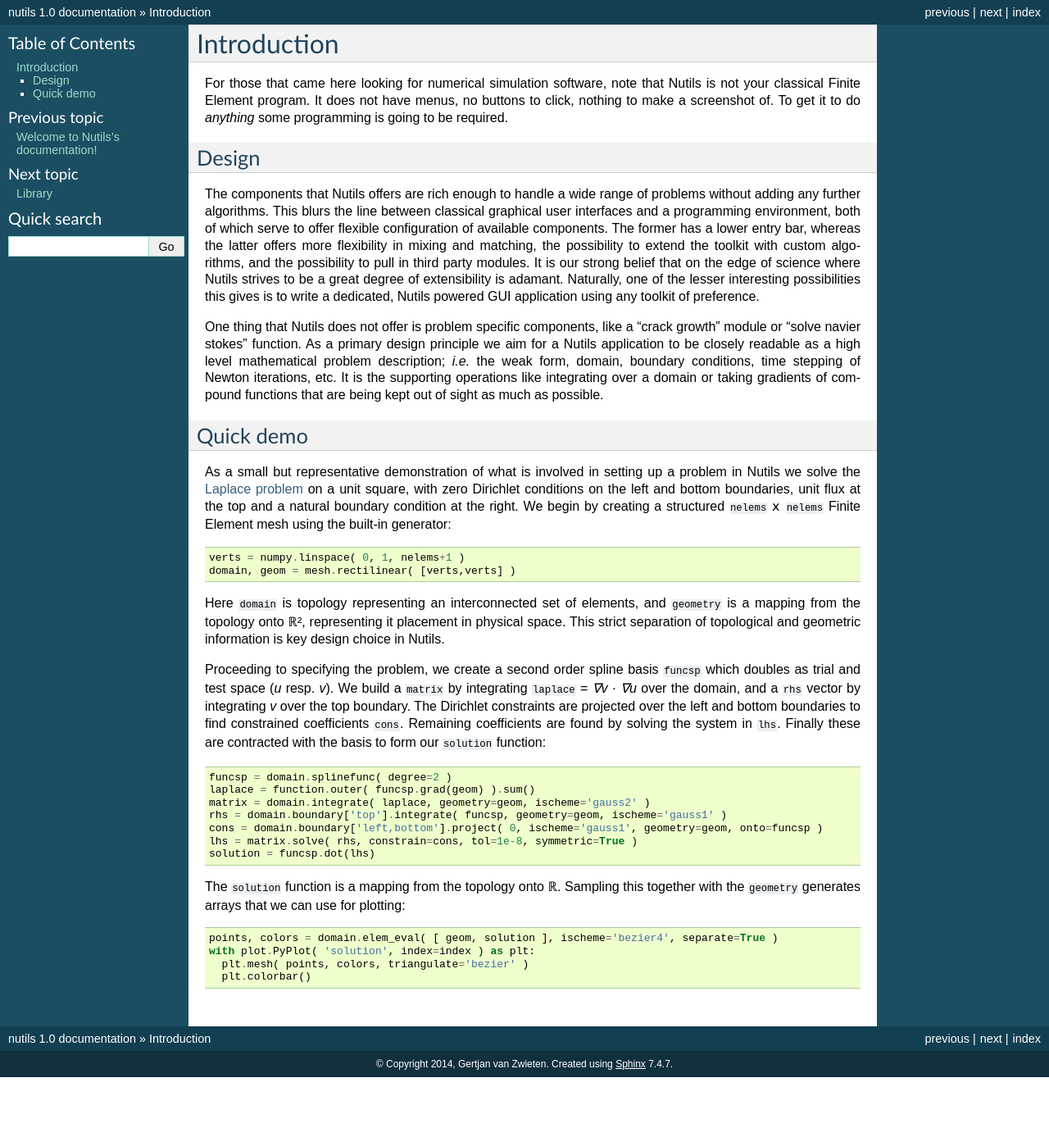
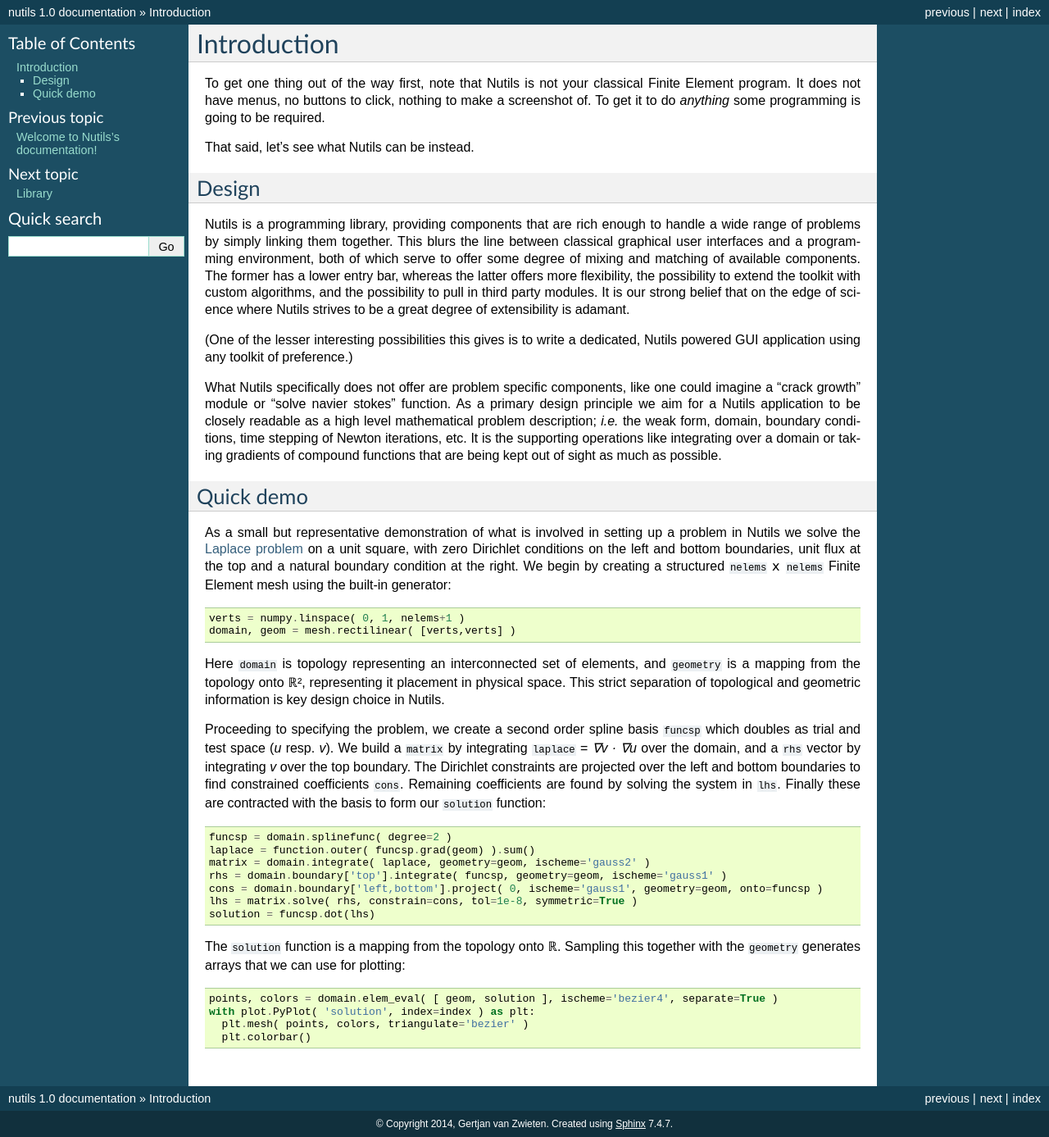
Before and after one commit to evalf/nutils, a Sphinx documentation site: the page built from docs/intro.rst, in a window 1280 px wide. Shown: the whole page at 82% size. Built offline with Sphinx 7.4.7, drawn with Linux system fonts in a browser that asks for light colours; before the commit the page ends 1314 px from its top, so only the background shows below that.

Commit message:
update docs

```diff
--- a/docs/index.rst
+++ b/docs/index.rst
@@ -20,7 +20,7 @@
   * **Speed**. Nutils are self-optimizing and support parallel computation.
     Typical scripting inefficiencies are discouraged by design.
 
-For latest project news and developments visit the project website
+For latest project news and developments visit the project website at
 `<nutils.org>`_.
 
 
--- a/docs/intro.rst
+++ b/docs/intro.rst
@@ -1,34 +1,37 @@
 Introduction
 ============
 
-For those that came here looking for numerical simulation software, note that
-Nutils is not your classical Finite Element program. It does not have menus, no
-buttons to click, nothing to make a screenshot of. To get it to do *anything*
-some programming is going to be required.
+To get one thing out of the way first, note that Nutils is not your classical
+Finite Element program. It does not have menus, no buttons to click, nothing to
+make a screenshot of. To get it to do *anything* some programming is going to
+be required.
+
+That said, let's see what Nutils can be instead.
 
 
 Design
 ------
 
-The components that Nutils offers are rich enough to handle a wide range of
-problems without adding any further algorithms. This blurs the line between
-classical graphical user interfaces and a programming environment, both of
-which serve to offer flexible configuration of available components. The former
-has a lower entry bar, whereas the latter offers more flexibility in mixing and
-matching, the possibility to extend the toolkit with custom algorithms, and the
-possibility to pull in third party modules. It is our strong belief that on the
-edge of science where Nutils strives to be a great degree of extensibility is
-adamant. Naturally, one of the lesser interesting possibilities this gives is
-to write a dedicated, Nutils powered GUI application using any toolkit of
-preference.
+Nutils is a programming library, providing components that are rich enough to
+handle a wide range of problems by simply linking them together. This blurs the
+line between classical graphical user interfaces and a programming environment,
+both of which serve to offer some degree of mixing and matching of available
+components. The former has a lower entry bar, whereas the latter offers more
+flexibility, the possibility to extend the toolkit with custom algorithms, and
+the possibility to pull in third party modules. It is our strong belief that on
+the edge of science where Nutils strives to be a great degree of extensibility
+is adamant.
 
-One thing that Nutils does not offer is problem specific components, like a
-"crack growth" module or "solve navier stokes" function. As a primary design
-principle we aim for a Nutils application to be closely readable as a high level
-mathematical problem description; `i.e.` the weak form, domain, boundary
-conditions, time stepping of Newton iterations, etc. It is the supporting
-operations like integrating over a domain or taking gradients of compound
-functions that are being kept out of sight as much as possible.
+(One of the lesser interesting possibilities this gives is to write a dedicated,
+Nutils powered GUI application using any toolkit of preference.)
+
+What Nutils specifically does not offer are problem specific components, like
+one could imagine a "crack growth" module or "solve navier stokes" function. As
+a primary design principle we aim for a Nutils application to be closely
+readable as a high level mathematical problem description; `i.e.` the weak
+form, domain, boundary conditions, time stepping of Newton iterations, etc. It
+is the supporting operations like integrating over a domain or taking gradients
+of compound functions that are being kept out of sight as much as possible.
 
 
 Quick demo
```
